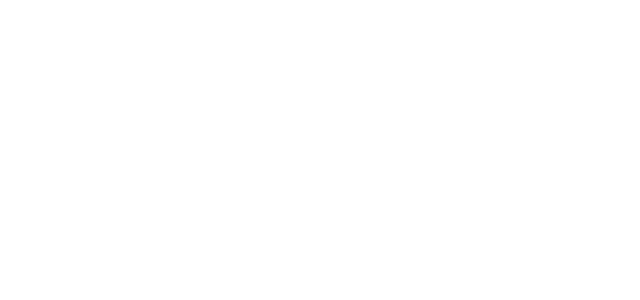
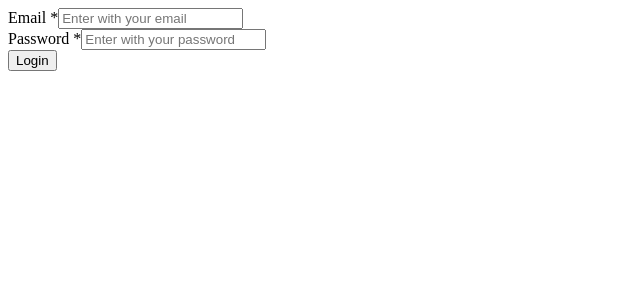
Before and after one commit to PixeLarm12/jukebox-test, a Vue app in the folder front/: page /login in a window 1280 px wide. Before the commit this address had no page. Shown: the top 300 px of the page, without its empty margins (0-640 px from the left). Built offline with nearby package versions, Linux system fonts and the light colour scheme.

Commit message:
Added login page

```diff
--- /dev/null
+++ b/front/src/pages/Login.vue
@@ -0,0 +1,72 @@
+<template>
+    <div>
+        <form @submit.prevent="login()">
+            <div>
+                <label for="email">Email *</label>
+                <input type="email" id="email" name="email" v-model="email" placeholder="Enter with your email">
+            </div>
+
+            <div>
+                <label for="password">Password *</label>
+                <input type="password" id="password" name="password" v-model="password" placeholder="Enter with your password">
+            </div>
+
+            <div v-show="errors.length > 0">
+                <span v-for="(index, error) in errors" :key="index">{{ error }}</span>
+            </div>
+
+            <button type="submit">Login</button>
+        </form>
+    </div>
+</template>
+
+<script>
+import axios from 'axios';
+
+export default {
+    name: "Login",
+
+    data() {
+        return {
+            errors: [],
+            email: "",
+            password: "",
+        }
+    },
+
+    methods: {
+        login() {
+            if(this.validation()) {
+                axios.post("http://localhost/api/login", {
+                    "email": this.email,
+                    "password": this.password,
+                })
+                .then(response => {
+                    if(response) {
+                        this.$router.push({ name: "taskList" })
+                    }
+
+                    this.error.push("An error occurred trying to LOGIN. Please reload the page and verify your credentials!");
+                })
+                .catch(error => console.log(error));
+            }
+        },
+
+    validation() {
+      let validator = 0;
+
+      if(this.email === "") {
+        this.errors.push("The EMAIL field are required and must be a valid email.");
+        validator++;
+      }
+
+      if(this.password === "" || !(this.password.length >= 3 && this.password.length <= 300)) {
+        this.errors.push("The DESCRIPTION field are required and must be at least 3 characters.");
+        validator++;
+      }
+
+      return validator == 0 ?? false;
+    },
+  }
+}
+</script>
```
Also changed, not shown: front/src/main.js (+6 -4 lines).
